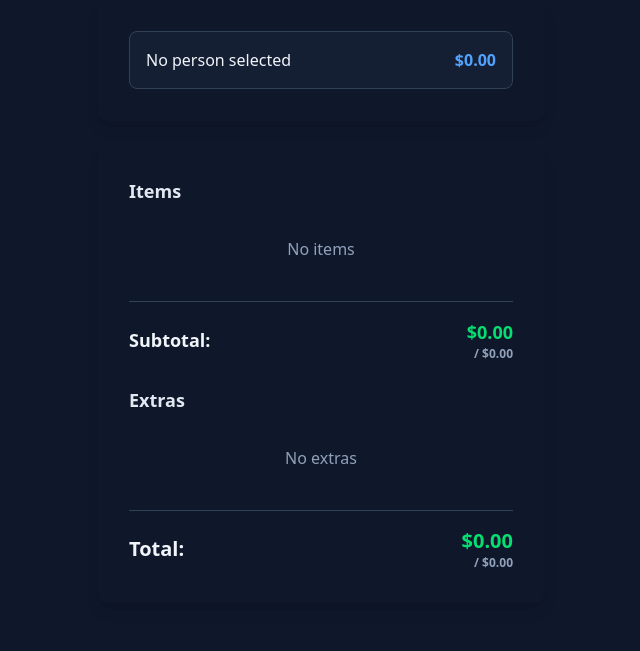
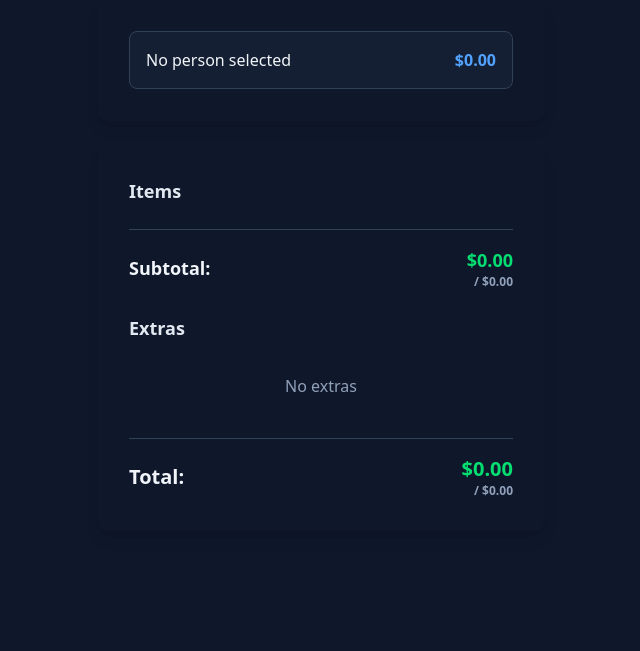
Before and after one commit to dphoria/bill, a Flask app: template src/ui/templates/payments.html in a window 1280 px wide. Shown: the part 245-896 px from the top of the page, without its empty margins (319-959 px from the left). After the commit the page ends 741 px from the top, so only its background shows below. Run offline with Flask 3, Linux system fonts and the light colour scheme; the template is opened without the code that fills it, so the values that code supplies are empty; style sheets or scripts are compiled from the project's sources; parts of the project's set-up code (start-up, migrations or seed data) failed here and were passed over.

Commit message:
Simplify person items rendering and filtering logic
Co-authored-by: swc.pub <swc.pub@pm.me>

```diff
--- a/src/ui/payments.py
+++ b/src/ui/payments.py
@@ -38,8 +38,7 @@ def payments_page_view():
             "price": item.price,
             "share": calculator.get_person_share(item, person),
         }
-        for item_index, item in enumerate(items.items)
-        if item_index in person.items
+        for item in items.items
     ]
 
     person_extras = [
--- a/src/ui/templates/payments.html
+++ b/src/ui/templates/payments.html
@@ -67,7 +67,6 @@
       <h3 class="text-lg font-semibold text-slate-200 mb-4">Items</h3>
 
       <div class="space-y-3 mb-6">
-        {% if person_items %}
         {% for item in person_items %}
         <div class="flex justify-between items-center p-3 bg-slate-800/50 rounded-lg border border-slate-700">
           <span class="font-medium text-slate-100">{{ item.name }}</span>
@@ -77,11 +76,6 @@
           </div>
         </div>
         {% endfor %}
-        {% else %}
-          <div class="text-center text-slate-400 py-4">
-            <p>No items</p>
-          </div>
-        {% endif %}
       </div>
 
       <!-- Items Subtotal -->
```
Lines whose indentation alone changed are shown as unchanged.
